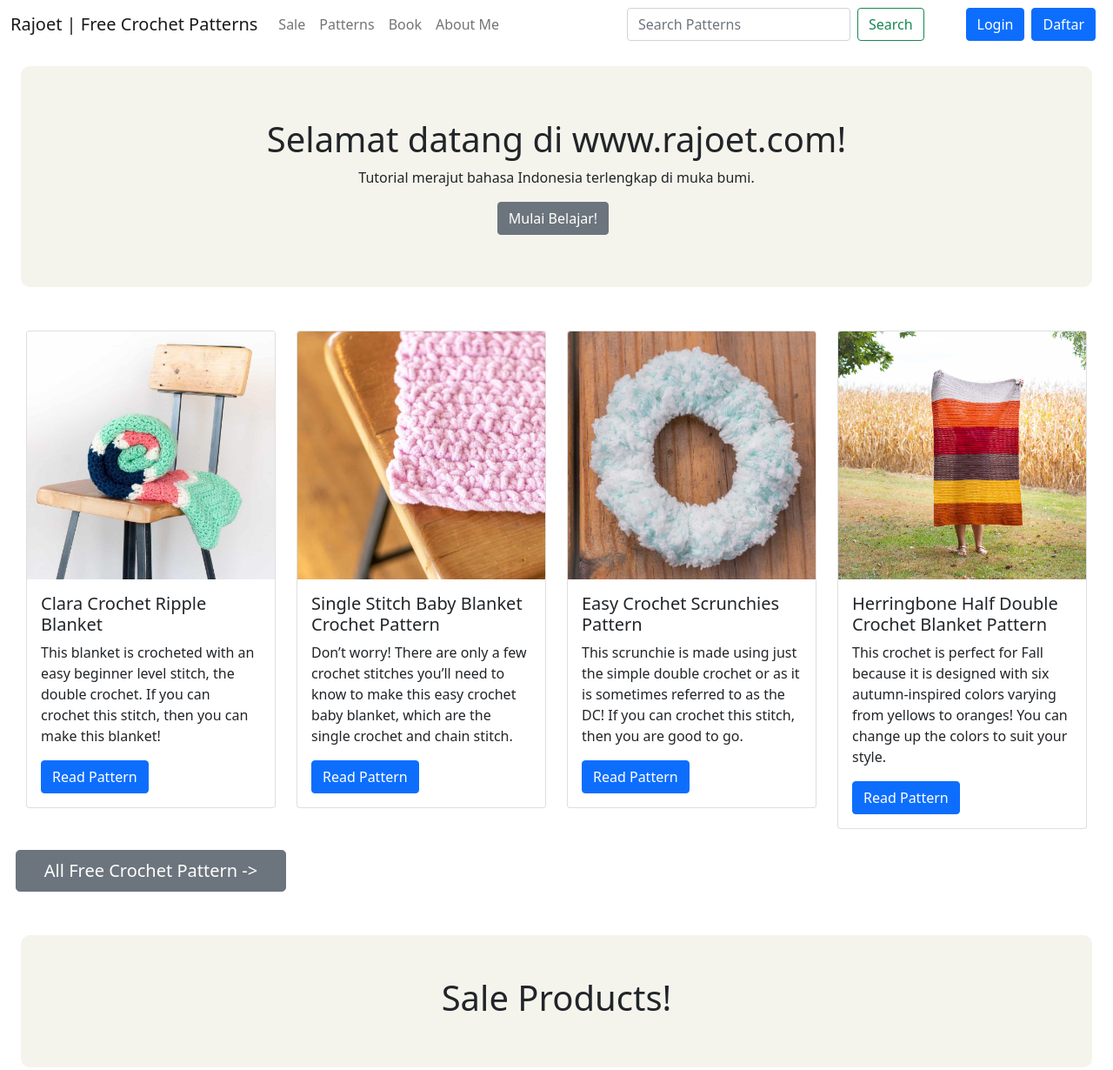
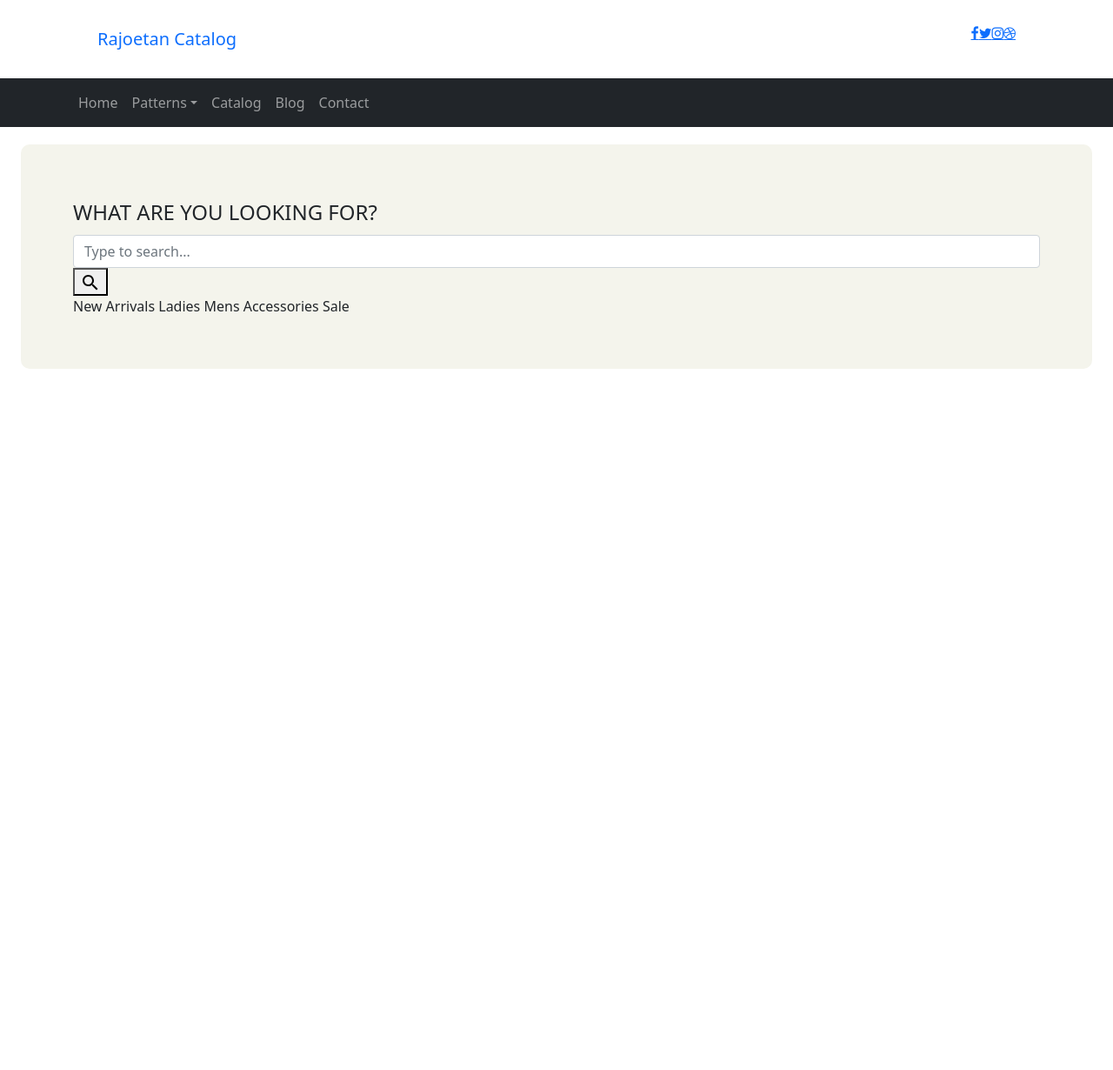
Before and after one commit to silviansi/Assignment1, a plain HTML site: page index.html in a window 1280 px wide. Shown: the top 1230 px of the page at 87% size. After the commit the page ends 800 px from the top, so only its background shows below. Drawn offline with nearby package versions, Linux system fonts and the light colour scheme; a script that the page names is missing.

Commit message:
update navbar and jumbotron

```diff
--- a/index.html
+++ b/index.html
@@ -7,165 +7,104 @@
     <!-- Bootstrap CSS -->
     <link href="https://cdn.jsdelivr.net/npm/bootstrap@5.0.2/dist/css/bootstrap.min.css" rel="stylesheet" integrity="sha384-EVSTQN3/azprG1Anm3QDgpJLIm9Nao0Yz1ztcQTwFspd3yD65VohhpuuCOmLASjC" crossorigin="anonymous">
     <!-- Bootstrap Icons -->
+    <link href='https://fonts.googleapis.com/css?family=Roboto:400,100,300,700' rel='stylesheet' type='text/css'>
+
+	  <link rel="stylesheet" href="https://stackpath.bootstrapcdn.com/font-awesome/4.7.0/css/font-awesome.min.css">
     <link rel="stylesheet" href="https://cdn.jsdelivr.net/npm/bootstrap-icons@1.9.1/font/bootstrap-icons.css">
     <!-- My CSS -->
     <link rel="stylesheet" href="css/style.css"/>
-    <title>Assignment1</title>
+    <title>Rajoetan | Catalog</title>
 </head>
 <body>
     <!--Navbar-->
-        <nav class="navbar navbar-expand-lg navbar-light">
-            <div class="container-fluid">
-              <a class="navbar-brand" href="#">Rajoet | Free Crochet Patterns</a>
-              <button class="navbar-toggler" type="button" data-bs-toggle="collapse" data-bs-target="#navbarText" aria-controls="navbarText" aria-expanded="false" aria-label="Toggle navigation">
-                <span class="navbar-toggler-icon"></span>
-              </button>
-              <div class="collapse navbar-collapse" id="navbarText">
-                <ul class="navbar-nav me-auto mb-2 mb-lg-0">
-                  <li class="nav-item">
-                    <a class="nav-link" href="#">Sale</a>
-                  </li>
-                  <li class="nav-item">
-                    <a class="nav-link" href="#">Patterns</a>
-                  </li>
-                  <li class="nav-item">
-                    <a class="nav-link" href="#">Book</a>
-                  </li>
-                  <li class="nav-item">
-                    <a class="nav-link" href="portofolio.html">About Me</a>
-                  </li>
-                </ul>
-                <form class="d-flex me-5">
-                  <input class="form-control me-2" type="search" placeholder="Search Patterns" aria-label="Search">
-                  <button class="btn btn-outline-success" type="submit">Search</button>
-                </form>
-                <button class="btn btn-primary me-2" type="button">Login</button>
-                <button class="btn btn-primary me-2" type="button">Daftar</button>
-              </div>
-            </div>
-        </nav>
-    <!--Akhir Navbar-->
+    <section class="ftco-section">
 
-    <!--Jumbotron -->
-    <div class="jumbotron text-center p-60">
-        <h1 class="display-6">Selamat datang di www.rajoet.com!</h1>
-        <p>Tutorial merajut bahasa Indonesia terlengkap di muka bumi.</p>
-        <a class="btn btn-secondary me-2" href="#" role="button">Mulai Belajar!</a>
-    </div>
-    <!-- Akhir Jumbotron -->
-
-    <!--Konten-->
-    <div class="row row-cols-1 row-cols-md-4 g-4">
-        <div class="col">
-          <div class="card">
-            <img src="img/gambar2.jpg" class="card-img-top" alt="gambar2">
-            <div class="card-body">
-              <h5 class="card-title">Clara Crochet Ripple Blanket</h5>
-              <p class="card-text">This blanket is crocheted with an easy beginner level stitch, the double crochet. If you can crochet this stitch, then you can make this blanket!</p>
-              <a href="#" class="btn btn-primary">Read Pattern</a>
+      <div class="container">
+        <div class="row justify-content-between">
+          <div class="col">
+            <a class="navbar-brand" href="index.html">Rajoetan <span>Catalog</span></a>
+          </div>
+          <div class="col d-flex justify-content-end">
+            <div class="social-media">
+              <p class="mb-0 d-flex">
+                <a href="#" class="d-flex align-items-center justify-content-center"><span class="fa fa-facebook"><i class="sr-only">Facebook</i></span></a>
+                <a href="#" class="d-flex align-items-center justify-content-center"><span class="fa fa-twitter"><i class="sr-only">Twitter</i></span></a>
+                <a href="#" class="d-flex align-items-center justify-content-center"><span class="fa fa-instagram"><i class="sr-only">Instagram</i></span></a>
+                <a href="#" class="d-flex align-items-center justify-content-center"><span class="fa fa-dribbble"><i class="sr-only">Dribbble</i></span></a>
+              </p>
             </div>
           </div>
         </div>
-        <div class="col">
-          <div class="card">
-            <img src="img/gambar6.jpg" class="card-img-top" alt="gambar6">
-            <div class="card-body">
-              <h5 class="card-title">Single Stitch Baby Blanket Crochet Pattern</h5>
-              <p class="card-text">Don’t worry! There are only a few crochet stitches you’ll need to know to make this easy crochet baby blanket, which are the single crochet and chain stitch.</p>
-              <a href="#" class="btn btn-primary">Read Pattern</a>
+      </div>
+      <nav class="navbar navbar-expand-lg navbar-dark ftco_navbar bg-dark ftco-navbar-light" id="ftco-navbar">
+        <div class="container">
+
+          <button class="navbar-toggler" type="button" data-toggle="collapse" data-target="#ftco-nav" aria-controls="ftco-nav" aria-expanded="false" aria-label="Toggle navigation">
+            <span class="fa fa-bars"></span> Menu
+          </button>
+          <div class="collapse navbar-collapse" id="ftco-nav">
+            <ul class="navbar-nav mr-auto">
+              <li class="nav-item active"><a href="#" class="nav-link">Home</a></li>
+              <li class="nav-item dropdown">
+                <a class="nav-link dropdown-toggle" href="#" id="dropdown04" data-toggle="dropdown" aria-haspopup="true" aria-expanded="false">Patterns</a>
+                <div class="dropdown-menu" aria-labelledby="dropdown04">
+                  <a class="dropdown-item" href="#">Bag</a>
+                  <a class="dropdown-item" href="#">Wallet</a>
+                  <a class="dropdown-item" href="#">Hat</a>
+                  <a class="dropdown-item" href="#">Amigurumi</a>
+                </div>
+              </li>
+              <li class="nav-item"><a href="#" class="nav-link">Catalog</a></li>
+              <li class="nav-item"><a href="#" class="nav-link">Blog</a></li>
+              <li class="nav-item"><a href="#" class="nav-link">Contact</a></li>
+            </ul>
+          </div>
+        </div>
+      </nav>
+      <!-- END nav -->
+
+    </section>
+
+    <section>
+    <div class="jumbotron">
+      <form>
+        <fieldset>
+          <legend>WHAT ARE YOU LOOKING FOR?</legend>
+          <div class="inner-form">
+            <div class="input-field">
+              <input class="form-control" id="choices-text-preset-values" type="text" placeholder="Type to search..." />
+              <button class="btn-search" type="button">
+                <svg xmlns="http://www.w3.org/2000/svg" width="24" height="24" viewBox="0 0 24 24">
+                  <path d="M15.5 14h-.79l-.28-.27C15.41 12.59 16 11.11 16 9.5 16 5.91 13.09 3 9.5 3S3 5.91 3 9.5 5.91 16 9.5 16c1.61 0 3.09-.59 4.23-1.57l.27.28v.79l5 4.99L20.49 19l-4.99-5zm-6 0C7.01 14 5 11.99 5 9.5S7.01 5 9.5 5 14 7.01 14 9.5 11.99 14 9.5 14z"></path>
+                </svg>
+              </button>
             </div>
           </div>
-        </div>
-        <div class="col">
-          <div class="card">
-            <img src="img/gambar9.jpg" class="card-img-top" alt="gambar9">
-            <div class="card-body">
-              <h5 class="card-title">Easy Crochet Scrunchies Pattern</h5>
-              <p class="card-text">This scrunchie is made using just the simple double crochet or as it is sometimes referred to as the DC! If you can crochet this stitch, then you are good to go.</p>
-              <a href="#" class="btn btn-primary">Read Pattern</a>
-            </div>
+          <div class="suggestion-wrap">
+            <span>New Arrivals</span>
+            <span>Ladies</span>
+            <span>Mens</span>
+            <span>Accessories</span>
+            <span>Sale</span>
           </div>
-        </div>
-        <div class="col">
-          <div class="card">
-            <img src="img/gambar4.jpg" class="card-img-top" alt="gambar4">
-            <div class="card-body">
-              <h5 class="card-title">Herringbone Half Double Crochet Blanket Pattern</h5>
-              <p class="card-text">This crochet is perfect for Fall because it is designed with six autumn-inspired colors varying from yellows to oranges! You can change up the colors to suit your style.</p>
-              <a href="#" class="btn btn-primary">Read Pattern</a>
-            </div>
-          </div>
-        </div>
-        <button type="button" class="btn btn-secondary btn-lg btn-block">All Free Crochet Pattern -></button>
+        </fieldset>
+      </form>
     </div>
-
-    <!--Jumbotron-->
-    <div class="jumbotron text-center p-5">
-      <div class="container">
-        <h1 class="display-6">Sale Products!</h1>
-      </div>
-    </div>
-
-    <div class="row row-cols-1 row-cols-md-4 g-4">
-      <div class="col">
-        <div class="card">
-          <img src="img/gambar2.jpg" class="card-img-top" alt="gambar2">
-          <div class="card-body">
-            <h5 class="card-title">Clara Crochet Ripple Blanket</h5>
-            <p class="card-text">This blanket is crocheted with an easy beginner level stitch, the double crochet. If you can crochet this stitch, then you can make this blanket!</p>
-            <a href="#" class="btn btn-primary">Buy</a>
-          </div>
-        </div>
-      </div>
-      <div class="col">
-        <div class="card">
-          <img src="img/gambar6.jpg" class="card-img-top" alt="gambar6">
-          <div class="card-body">
-            <h5 class="card-title">Single Stitch Baby Blanket Crochet Pattern</h5>
-            <p class="card-text">Don’t worry! There are only a few crochet stitches you’ll need to know to make this easy crochet baby blanket, which are the single crochet and chain stitch.</p>
-            <a href="#" class="btn btn-primary">Buy</a>
-          </div>
-        </div>
-      </div>
-      <div class="col">
-        <div class="card">
-          <img src="img/gambar9.jpg" class="card-img-top" alt="gambar9">
-          <div class="card-body">
-            <h5 class="card-title">Easy Crochet Scrunchies Pattern</h5>
-            <p class="card-text">This scrunchie is made using just the simple double crochet or as it is sometimes referred to as the DC! If you can crochet this stitch, then you are good to go.</p>
-            <a href="#" class="btn btn-primary">Buy</a>
-          </div>
-        </div>
-      </div>
-      <div class="col">
-        <div class="card">
-          <img src="img/gambar4.jpg" class="card-img-top" alt="gambar4">
-          <div class="card-body">
-            <h5 class="card-title">Herringbone Half Double Crochet Blanket Pattern</h5>
-            <p class="card-text">This crochet is perfect for Fall because it is designed with six autumn-inspired colors varying from yellows to oranges! You can change up the colors to suit your style.</p>
-            <a href="#" class="btn btn-primary">Buy</a>
-          </div>
-        </div>
-      </div>
-      <button type="button" class="btn btn-secondary btn-lg btn-block">All Sale Product -></button>
-      </div>
-    <!--Akhir Konten-->
-
-    <!-- Footer -->
-    <footer class="bg-light mt-5">
-        <div class="container">
-          <div class="row mt-2">
-            <div class="col-md-6 text-md-start text-center pt-2 pb-2">
-                <a href="#" class="text-decoration-none"></a>
-                <span class="ps-1">Copyright @2023 | Created with <i class="bi bi-heart-fill text-danger"></i> by
-                <a href="https://www.instagram.com/silviansi_/">Silvia Nanda</a></span>
-            </div>
-          </div>
-        </div>
-    </footer>
-    <!-- Akhir Footer -->
+  </section>
 
     <!--JS Bootstrap-->
+    <script src="js/jquery.min.js"></script>
+    <script src="js/popper.js"></script>
+    <script src="js/bootstrap.min.js"></script>
+    <script src="js/main.js"></script>
+    <script src="js/choices.js"></script>
+    <script>
+      var textPresetVal = new Choices('#choices-text-preset-values',
+      {
+        removeItemButton: true,
+      });
+
+    </script>
     <script src="https://cdn.jsdelivr.net/npm/bootstrap@5.0.2/dist/js/bootstrap.bundle.min.js" integrity="sha384-OERcA2EqjJCMA+/3y+gxIOqMEjwtxJY7qPCqsdltbNJuaOe923+mo//f6V8Qbsw3" crossorigin="anonymous"></script>
 </body>
 </html>
```
